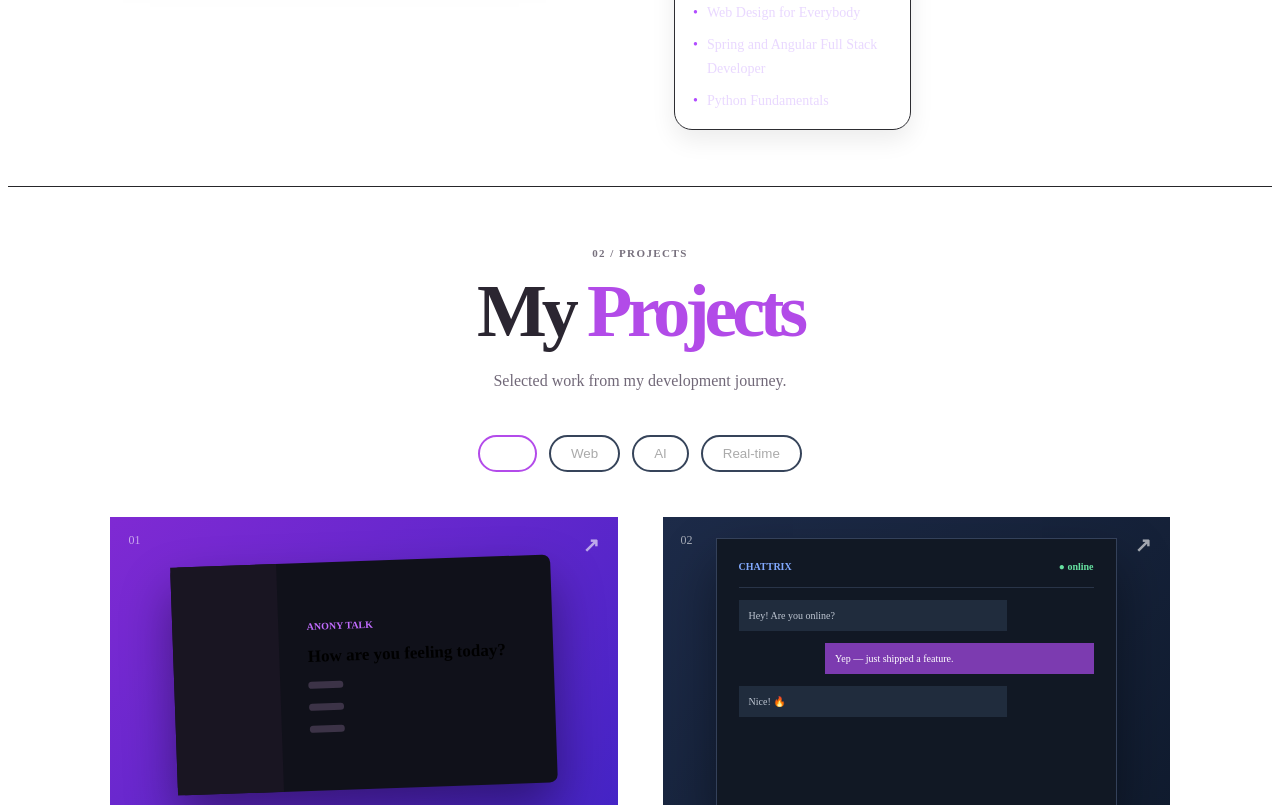
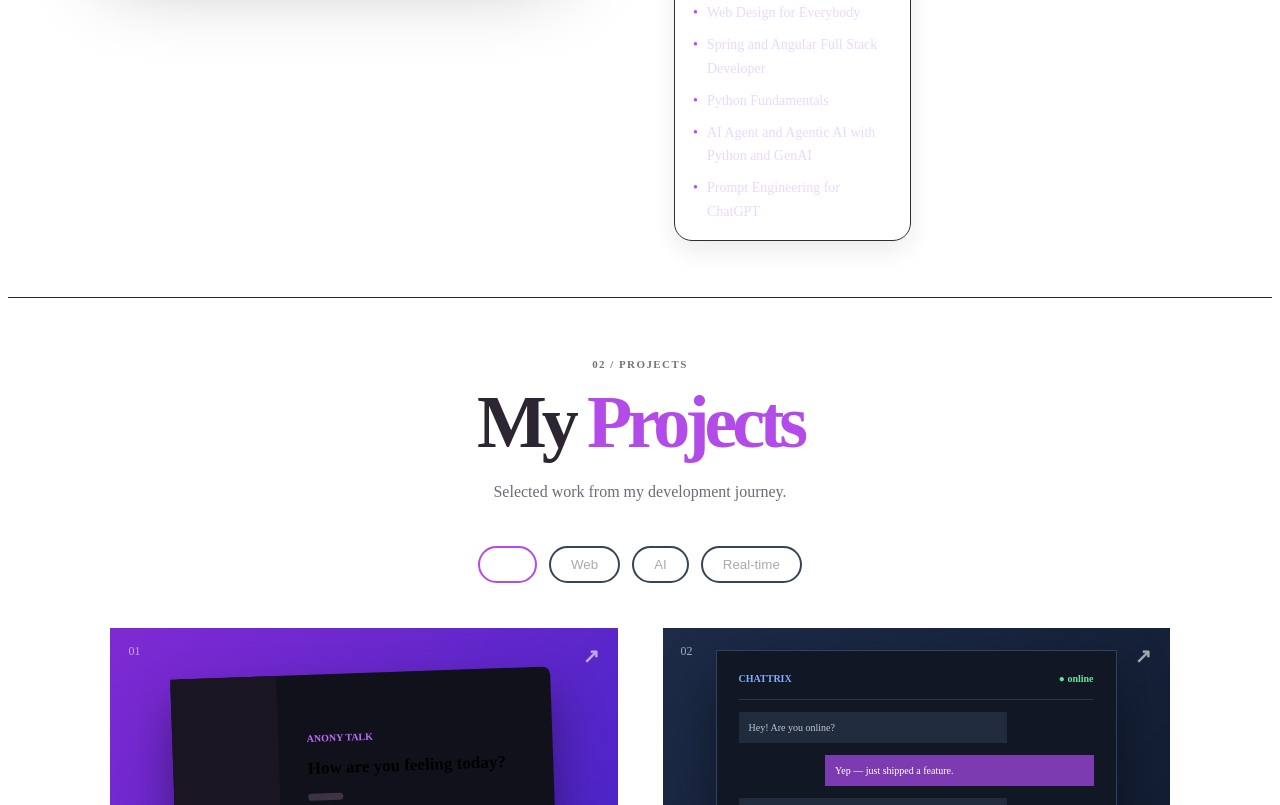
Before and after one commit to Ishita215/Portfolio_Ishita, a React (Vite) app in the folder client/: page / in a window 1280 px wide. Shown: the part 1860-2665 px from the top of the page. Built offline with nearby package versions, Linux system fonts and the light colour scheme.

Commit message:
update in the certifications

```diff
--- a/client/src/App.jsx
+++ b/client/src/App.jsx
@@ -7,7 +7,13 @@ import './motion.css';
 import './word-motion.css';
 const projects=[{title:'Anony Talk',type:'WEB + AI',date:'MAR 2025 — JUL 2025',desc:'A React single-page application integrating REST-based LLM APIs with Firebase authentication and storage.',tech:['React','Node.js','Firebase','LLM APIs'],bullets:['React SPA with REST LLM API integration','Firebase authentication and storage','React–Node.js architecture','80–90% AI response relevance in internal tests']},{title:'Chattrix',type:'REAL-TIME WEB APP',date:'AUG 2025 — SEP 2025',desc:'A real-time chat application for smooth instant messaging between multiple users, with authentication, live updates and notifications.',tech:['React','Firebase','WebSockets','JavaScript'],bullets:['Real-time multi-user messaging','Firebase/WebSocket updates','User authentication','Notifications and responsive chat experience']}];
 const skills=[['Languages',['Python','C/C++','JavaScript','PHP']],['Web Development',['React.js','HTML','CSS','Node.js']],['Databases',['Firebase','MySQL','MongoDB']],['Coursework',['DSA','Git','Networking','Cloud Computing','Data Analytics','DBMS','Software Engineering','Excel']]];
-const certifications=[{name:'Web Design for Everybody',url:'#'},{name:'Spring and Angular Full Stack Developer',url:'#'},{name:'Python Fundamentals',url:'#'}];
+const certifications=[
+	{name:'Web Design for Everybody',url:'https://www.linkedin.com/in/ishitha-v-62918228a/overlay/Certifications/1047232935/treasury?profileId=ACoAAEYmBQEBGFZ--yqj5lKa5Bgu843fo5CCiVY'},
+	{name:'Spring and Angular Full Stack Developer',url:'https://www.linkedin.com/in/ishitha-v-62918228a/overlay/Certifications/1047327641/treasury?profileId=ACoAAEYmBQEBGFZ--yqj5lKa5Bgu843fo5CCiVY'},
+	{name:'Python Fundamentals',url:'https://www.linkedin.com/in/ishitha-v-62918228a/overlay/Certifications/291361302/treasury?profileId=ACoAAEYmBQEBGFZ--yqj5lKa5Bgu843fo5CCiVY'},
+	{name:'AI Agent and Agentic AI with Python and GenAI',url:'https://www.linkedin.com/in/ishitha-v-62918228a/overlay/Certifications/2041798755/treasury?profileId=ACoAAEYmBQEBGFZ--yqj5lKa5Bgu843fo5CCiVY'},
+	{name:'Prompt Engineering for ChatGPT',url:'https://www.linkedin.com/in/ishitha-v-62918228a/overlay/Certifications/2041868038/treasury?profileId=ACoAAEYmBQEBGFZ--yqj5lKa5Bgu843fo5CCiVY'}
+];
 export default function App(){const[tab,setTab]=useState('Skills'),[menu,setMenu]=useState(false),[modal,setModal]=useState(null),[darkMode,setDarkMode]=useState(true),[form,setForm]=useState({email:'',subject:'',message:''}),cursorRef=useRef(null);useEffect(()=>{const saved=localStorage.getItem('portfolio-theme');if(saved)setDarkMode(saved==='dark');const o=new IntersectionObserver(es=>es.forEach(e=>e.isIntersecting&&e.target.classList.add("show")),{threshold:.12});document.querySelectorAll('.reveal').forEach(e=>o.observe(e));const moveCursor=e=>{if(cursorRef.current)cursorRef.current.style.transform=`translate3d(${e.clientX}px,${e.clientY}px,0)`};window.addEventListener('pointermove',moveCursor);return()=>{o.disconnect();window.removeEventListener('pointermove',moveCursor)}},[]);const go=id=>{document.getElementById(id)?.scrollIntoView({behavior:'smooth'});setMenu(false)};const toggleTheme=()=>setDarkMode(value=>{const next=!value;localStorage.setItem('portfolio-theme',next?'dark':'light');return next});return <main className={darkMode?'theme-dark':'theme-light'}><div className="pointerGlow" ref={cursorRef} aria-hidden="true"/>
 <nav className={"nav"}><button className={"logo"} onClick={()=>go('home')}>ISHITHA<span>.</span></button><div className={`${"links"} ${menu?"open":''}`}><button onClick={()=>go('about')}>About</button><button onClick={()=>go('projects')}>Projects</button><button onClick={()=>go('experience')}>Experience</button><button onClick={()=>go('contact')}>Contact</button></div><div className="navActions"><button className="themeToggle" onClick={toggleTheme} aria-label={`Switch to ${darkMode?'light':'dark'} mode`}>{darkMode?'Light':'Dark'}</button><button className={"menu"} onClick={()=>setMenu(!menu)}>{menu?'Close':'Menu'}</button></div></nav>
 <section id="home" className={"hero"}><div className={"glow"}/><div className={"heroText"}><p className="reveal wordLine"><span>Hello,</span> <span>I&apos;m</span></p><h1 className="reveal wordLine"><span>Ishitha</span></h1><h2 className="wordLine"><span>Software</span> <span>Developer</span></h2><div className={"gradLine"}/><p className="desc reveal">Computer Science Engineering student building practical web applications and AI-powered experiences with a strong foundation in software development.</p><div className="actions reveal"><button onClick={()=>go('contact')}>Let&apos;s Connect</button><button onClick={()=>go('projects')}>View Projects</button></div></div><div className="visual reveal"><div className={"circle"}><img className="profileImage" src="/ishitha.jpg" alt="Ishitha"/></div><span className={"code"}>&lt; build /&gt;</span></div></section>
```
